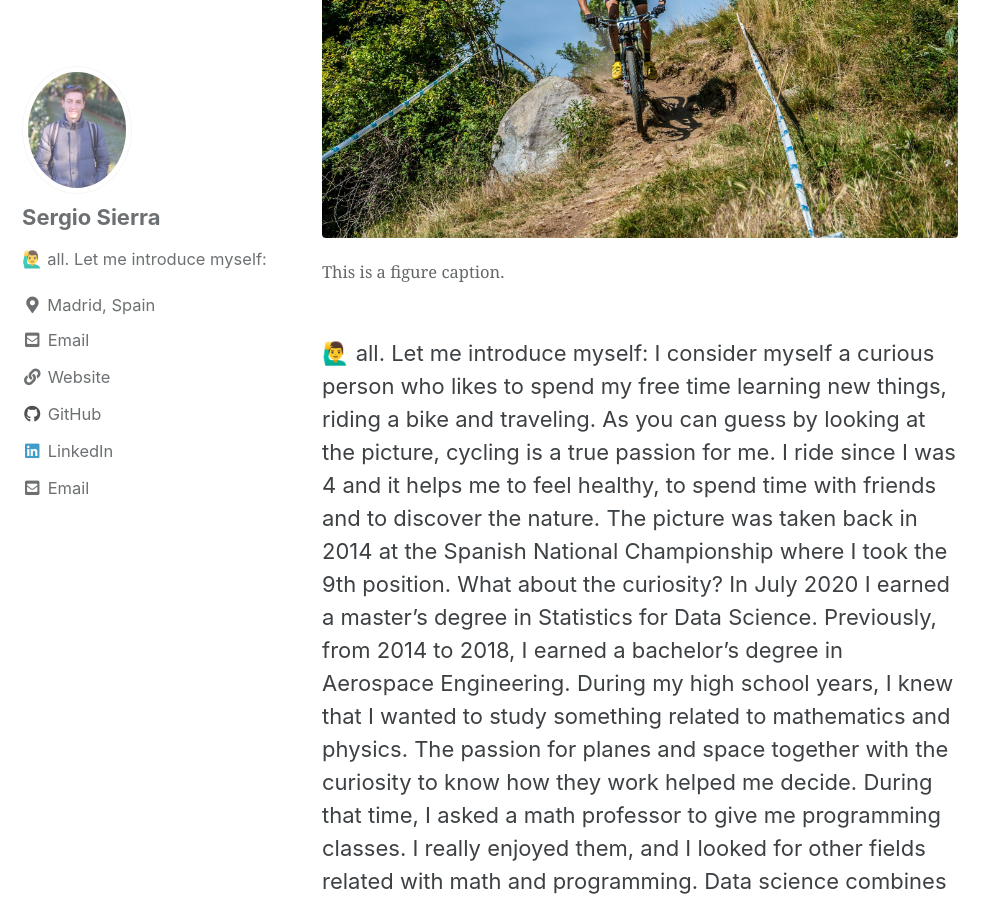
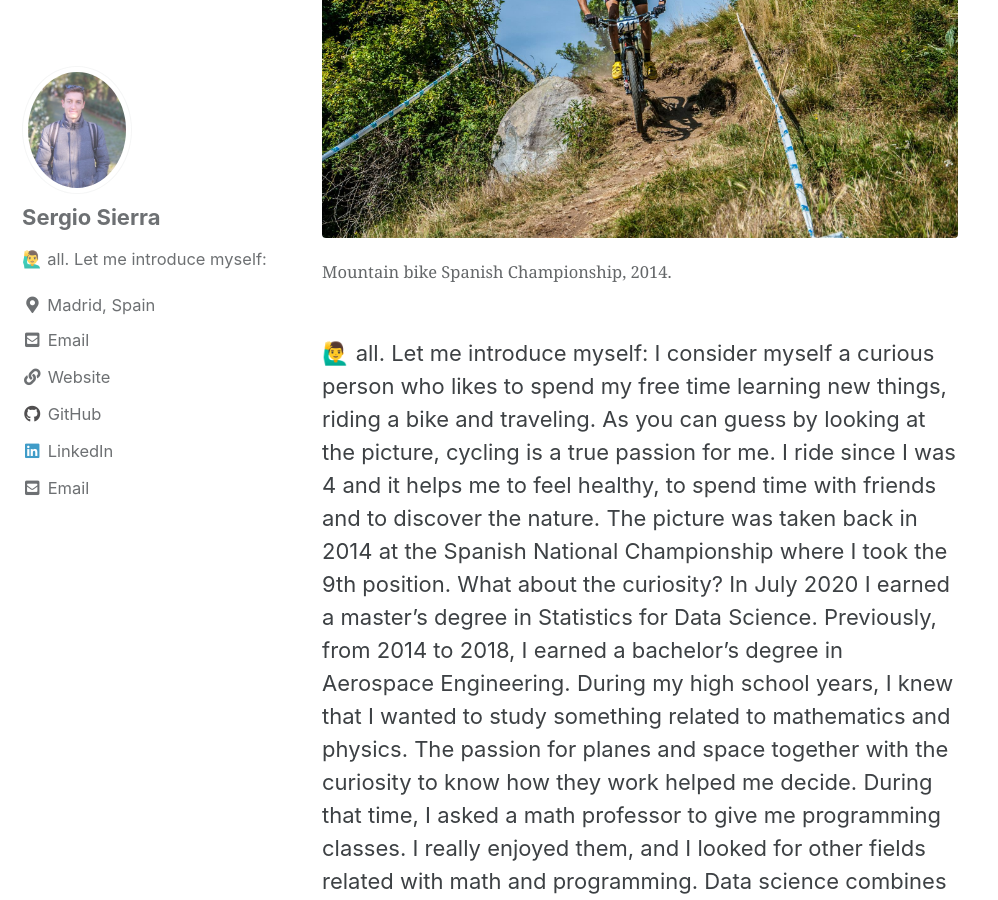
Before and after one commit to sesiga/sesiga.github.io, a Jekyll site: the page built from _pages/about.md, in a window 1280 px wide and 900 px high, scrolled down 436 px. Shown: the whole window, without its empty margins (0-998 px from the left). Built offline with Jekyll 4.4.1, drawn with Linux system fonts in a browser that asks for light colours; cached includes are drawn as plain includes.

Commit message:
update about.md

```diff
--- a/_pages/about.md
+++ b/_pages/about.md
@@ -9,10 +9,9 @@ permalink: /about/
 # Web under construction
 
 <figure>
-  <img src="/images/cto_mtb.jpg" alt="this is a placeholder image">
-  <figcaption>This is a figure caption.</figcaption>
+  <img src="/images/cto_mtb.jpg" alt="This is a placeholder image">
+  <figcaption>Mountain bike Spanish Championship, 2014.</figcaption>
 </figure>
-
 
 🙋‍♂ all. Let me introduce myself:
 I consider myself a curious person who likes to spend my free time learning new things, riding a bike and traveling. As you can guess by looking at the picture, cycling is a true passion for me. I ride since I was 4 and it helps me to feel healthy, to spend time with friends and to discover the nature. The picture was taken back in 2014 at the Spanish National Championship where I took the 9th position. What about the curiosity? In July 2020 I earned a master’s degree in Statistics for Data Science. Previously, from 2014 to 2018, I earned a bachelor’s degree in Aerospace Engineering. During my high school years, I knew that I wanted to study something related to mathematics and physics. The passion for planes and space together with the curiosity to know how they work helped me decide. During that time, I asked a math professor to give me programming classes. I really enjoyed them, and I looked for other fields related with math and programming. Data science combines them all and I decided to move to that field. I started learning statistics and machine learning with python and R on my own. Soon after, I got hired at a consulting firm. After almost a year, I started the master’s degree.
```
